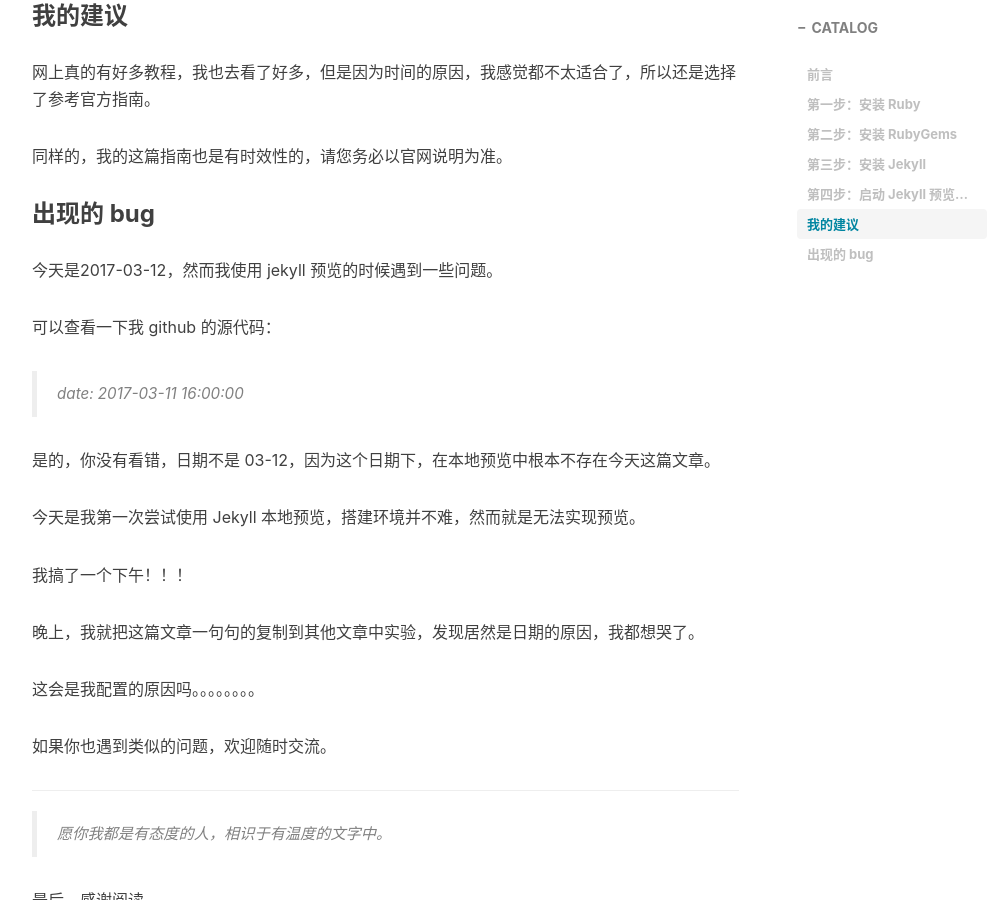
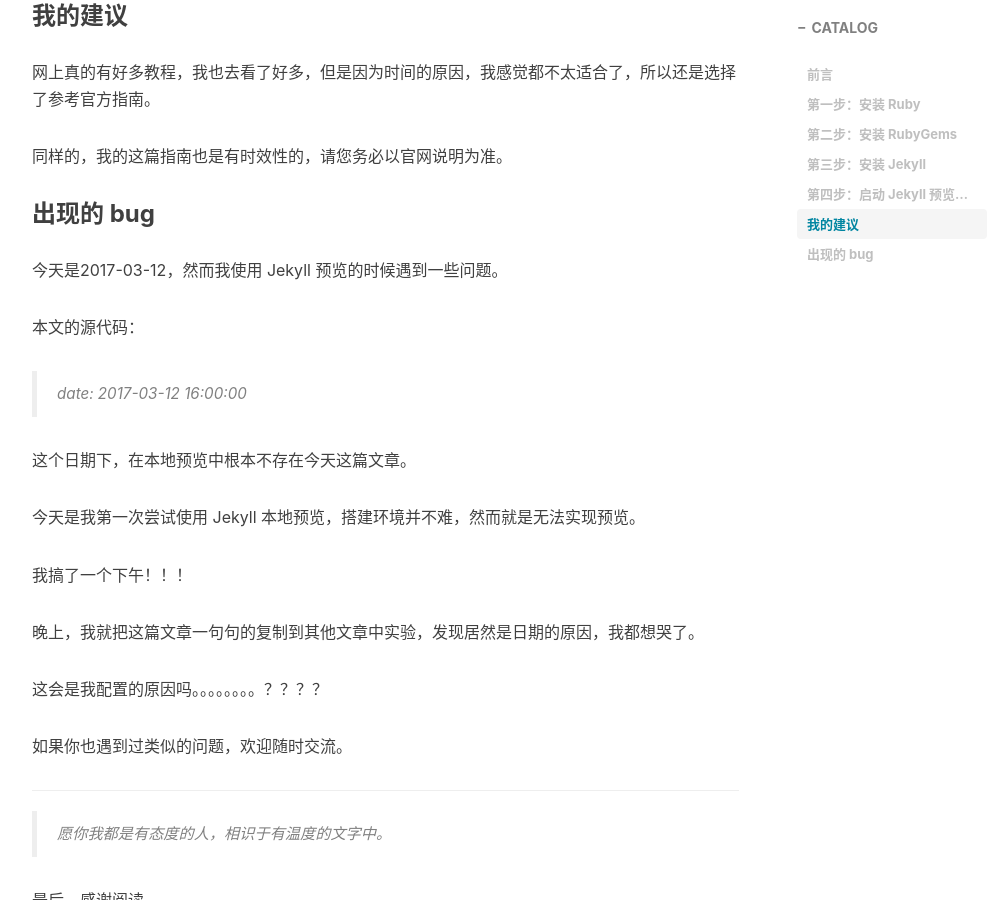
Before and after one commit to TechJene/TechJene.github.io, a Jekyll site: the page built from _posts/2017-03-12-jekyll-config.markdown, in a window 1280 px wide and 900 px high, scrolled down 2593 px. Shown: the whole window, without its empty margins (248-1246 px from the left). Built offline with Jekyll 4.4.1, drawn with Linux system fonts in a browser that asks for light colours; nearby versions of some CDN libraries; comment, search, counter and statistics services are not loaded; some of the changed text lies outside the part shown.

Commit message:
change time

```diff
--- a/_posts/2017-03-12-jekyll-config.markdown
+++ b/_posts/2017-03-12-jekyll-config.markdown
@@ -1,13 +1,13 @@
 ---
 layout:     post
-title:      "Windows 本地 jekyll 环境配置"
+title:      "Windows 本地 Jekyll 环境配置"
 subtitle:   " \"搭建 githubpages 本地预览环境\""
-date:       2017-03-11 16:00:00
+date:       2017-03-12 16:00:00
 author:     "TechJene"
 header-img: "img/2017/post-jekyll-config.jpg"
 catalog: true
 tags:
-    - jekyll
+    - Jekyll
     - 入门
 ---
 > "但愿君心似我心。"
@@ -82,13 +82,13 @@ tags:
 
 ### 出现的 bug
 
-今天是2017-03-12，然而我使用 jekyll 预览的时候遇到一些问题。
+今天是2017-03-12，然而我使用 Jekyll 预览的时候遇到一些问题。
 
-可以查看一下我 github 的源代码：
+本文的源代码：
 
-> date:       2017-03-11 16:00:00
+> date:       2017-03-12 16:00:00
 
-是的，你没有看错，日期不是 03-12，因为这个日期下，在本地预览中根本不存在今天这篇文章。
+这个日期下，在本地预览中根本不存在今天这篇文章。
 
 今天是我第一次尝试使用 Jekyll 本地预览，搭建环境并不难，然而就是无法实现预览。
 
@@ -96,9 +96,9 @@ tags:
 
 晚上，我就把这篇文章一句句的复制到其他文章中实验，发现居然是日期的原因，我都想哭了。
 
-这会是我配置的原因吗。。。。。。。。
+这会是我配置的原因吗。。。。。。。。？？？？
 
-如果你也遇到类似的问题，欢迎随时交流。
+如果你也遇到过类似的问题，欢迎随时交流。
 
 ---------
 > 愿你我都是有态度的人，相识于有温度的文字中。
```
